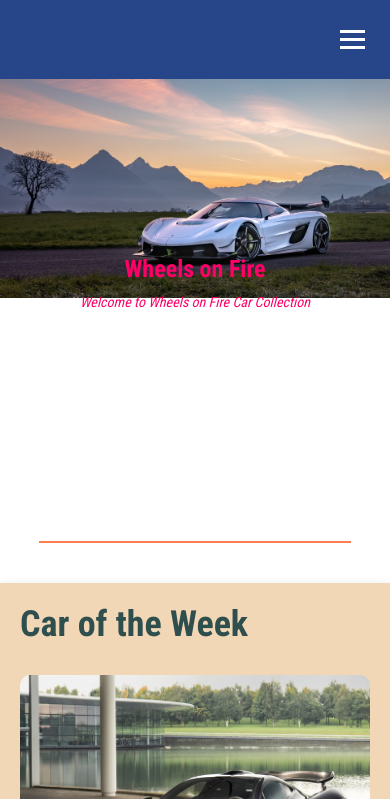
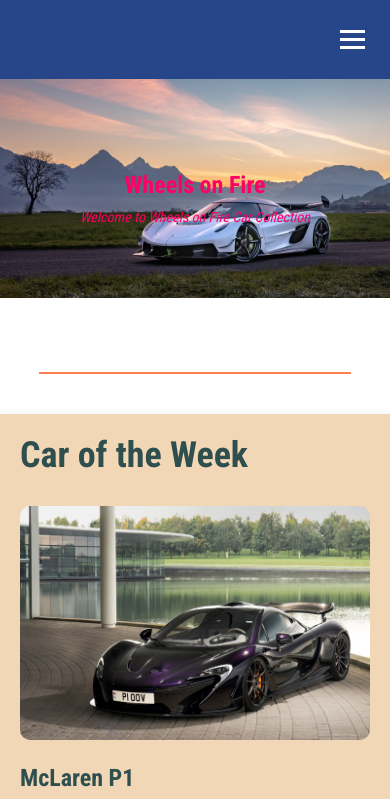
Before and after one commit to NischalRana29/WebDev_Project_RevvedUpDevelopers, a plain HTML site: page index.html in a window 390 px wide. Shown: the top 799 px of the page. Drawn offline with Linux system fonts and the light colour scheme.

Commit message:
changed media query
the hero spacing was reduced in mobile media queries

```diff
--- a/css/style.css
+++ b/css/style.css
@@ -665,7 +665,7 @@ footer a i {
         background-size: contain; /* Scale the image to fit within the hero area */
         background-position: top center; /* Adjust the focus to the top center */
         background-repeat: no-repeat; /* Prevent the image from repeating */
-        height: 50vh; /* Reduce the height for better proportion on smaller screens */
+        height: 30vh; /* Reduce the height for better proportion on smaller screens */
         padding: 20px; /* Maintain spacing for text */
     }
 
```
